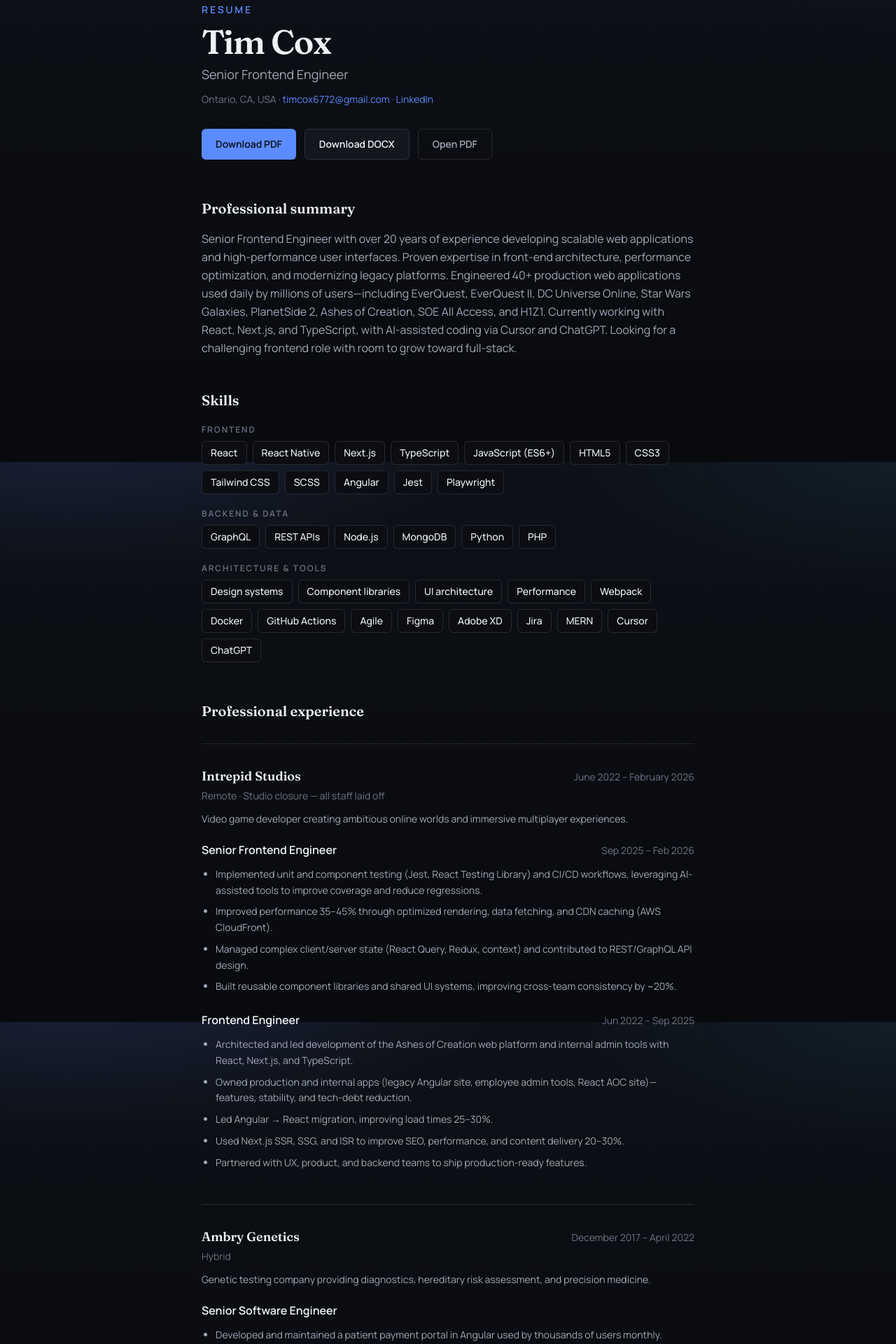
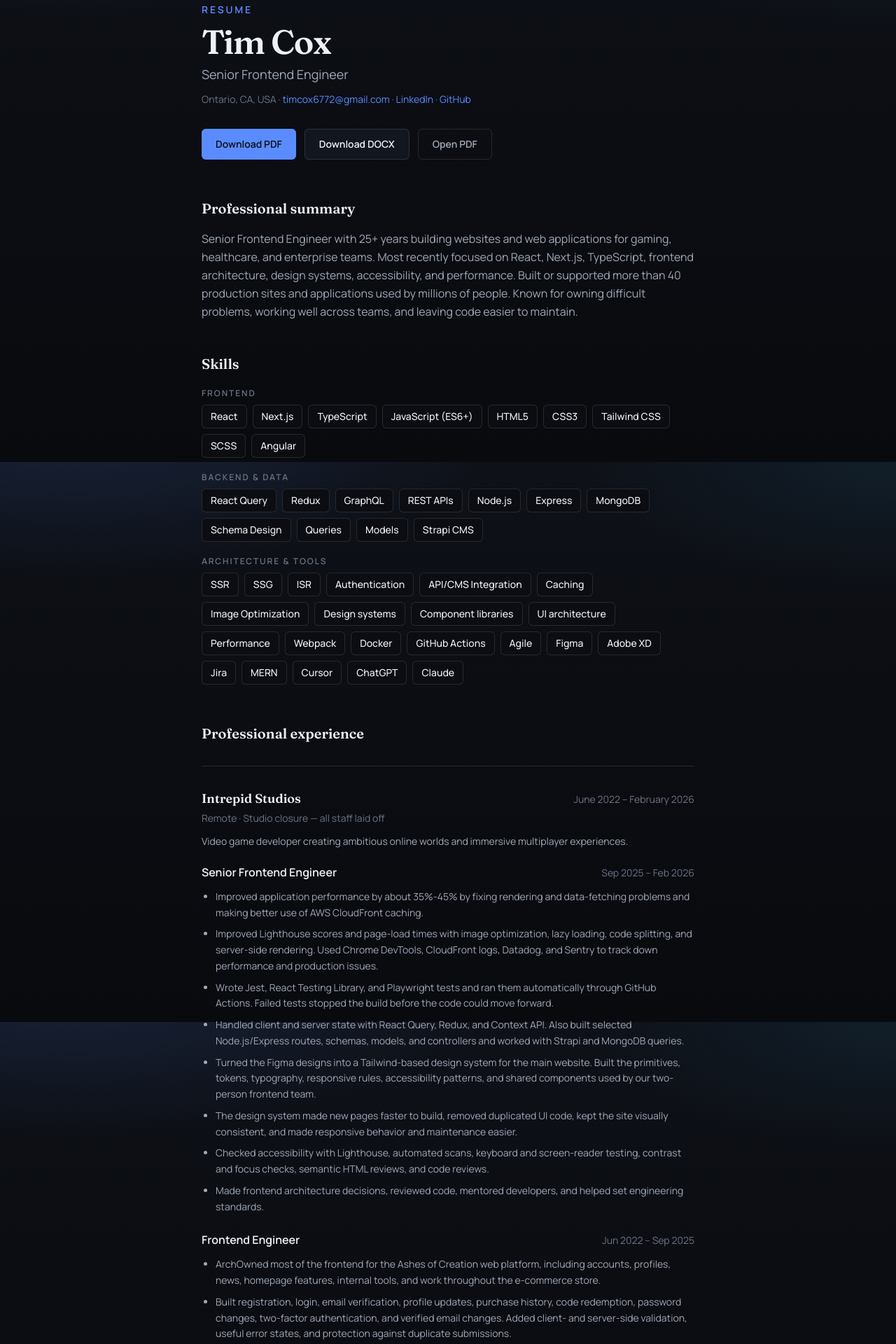
Before and after one commit to Alamias/tim-cox.dev, a Next.js app: page /resume in a window 1280 px wide. Shown: the part 140-2060 px from the top of the page at 70% size. Built offline with nearby package versions, Linux system fonts and the light colour scheme.

Commit message:
Updated resumes, added github link

```diff
--- a/src/app/contact/page.tsx
+++ b/src/app/contact/page.tsx
@@ -43,6 +43,18 @@ export default function ContactPage() {
           <p className="mt-1 text-sm text-ink-muted">Best place for roles and intros</p>
         </a>
         <a
+          href={profile.github}
+          target="_blank"
+          rel="noopener noreferrer"
+          className="rounded-xl border border-line bg-canvas-deep/80 p-6 transition duration-300 hover:-translate-y-1 hover:border-accent/40 hover:bg-canvas-deep hover:shadow-lg hover:shadow-accent/10"
+        >
+          <p className="text-xs font-semibold uppercase tracking-[0.16em] text-ink-faint">
+            GitHub
+          </p>
+          <p className="mt-2 font-display text-xl font-semibold text-ink">@Alamias</p>
+          <p className="mt-1 text-sm text-ink-muted">Code, experiments, and open source</p>
+        </a>
+        <a
           href={`mailto:${profile.email}`}
           className="rounded-xl border border-line bg-canvas-deep/80 p-6 transition duration-300 hover:-translate-y-1 hover:border-accent/40 hover:bg-canvas-deep hover:shadow-lg hover:shadow-accent/10"
         >
@@ -58,7 +70,7 @@ export default function ContactPage() {
         </a>
         <a
           href="/resume"
-          className="rounded-xl border border-line bg-canvas-deep/80 p-6 transition duration-300 hover:-translate-y-1 hover:border-accent/40 hover:bg-canvas-deep hover:shadow-lg hover:shadow-accent/10 sm:col-span-2"
+          className="rounded-xl border border-line bg-canvas-deep/80 p-6 transition duration-300 hover:-translate-y-1 hover:border-accent/40 hover:bg-canvas-deep hover:shadow-lg hover:shadow-accent/10"
         >
           <p className="text-xs font-semibold uppercase tracking-[0.16em] text-ink-faint">
             Resume
--- a/src/app/resume/page.tsx
+++ b/src/app/resume/page.tsx
@@ -45,6 +45,15 @@ export default function ResumePage() {
           className="text-accent hover:text-accent-deep"
         >
           {resume.linkedinLabel}
+        </a>
+        <span className="hidden sm:inline"> · </span>
+        <a
+          href={resume.github}
+          target="_blank"
+          rel="noopener noreferrer"
+          className="text-accent hover:text-accent-deep"
+        >
+          {resume.githubLabel}
         </a>
       </p>
 
--- a/src/components/SiteFooter.tsx
+++ b/src/components/SiteFooter.tsx
@@ -27,6 +27,7 @@ export function SiteFooter() {
             { href: "/about", label: "About" },
             { href: "/contact", label: "Contact" },
             { href: profile.linkedin, label: "LinkedIn", external: true },
+            { href: profile.github, label: "GitHub", external: true },
           ].map((link) =>
             link.external ? (
               <a
--- a/src/data/experience.ts
+++ b/src/data/experience.ts
@@ -34,6 +34,7 @@ export const profile = {
   ],
   email: 'timcox6772@gmail.com',
   linkedin: 'https://www.linkedin.com/in/tim-cox-49788a1',
+  github: 'https://github.com/Alamias',
   skills: [
     'React',
     'Next.js',
@@ -50,7 +51,7 @@ export const profile = {
   ],
   education: {
     school: 'Biola University',
-    focus: 'Communications',
+    focus: 'Coursework in Communications',
     years: '1990 – 1996',
   },
 };
--- a/src/data/resume.ts
+++ b/src/data/resume.ts
@@ -1,179 +1,206 @@
 /** Resume content mirrored from Tim-Cox-Resume (2026) */
 
 export const resumeFiles = {
-  pdf: "/resume/Tim-Cox-Resume.pdf",
-  docx: "/resume/Tim-Cox-Resume.docx",
+  pdf: '/resume/Tim-Cox-Resume.pdf',
+  docx: '/resume/Tim-Cox-Resume.docx',
 } as const;
 
 export const resume = {
-  name: "Tim Cox",
-  title: "Senior Frontend Engineer",
-  location: "Ontario, CA, USA",
-  email: "timcox6772@gmail.com",
-  linkedin: "https://www.linkedin.com/in/tim-cox-49788a1",
-  linkedinLabel: "LinkedIn",
+  name: 'Tim Cox',
+  title: 'Senior Frontend Engineer',
+  location: 'Ontario, CA, USA',
+  email: 'timcox6772@gmail.com',
+  linkedin: 'https://www.linkedin.com/in/tim-cox-49788a1',
+  linkedinLabel: 'LinkedIn',
+  github: 'https://github.com/Alamias',
+  githubLabel: 'GitHub',
   summary:
-    "Senior Frontend Engineer with over 20 years of experience developing scalable web applications and high-performance user interfaces. Proven expertise in front-end architecture, performance optimization, and modernizing legacy platforms. Engineered 40+ production web applications used daily by millions of users—including EverQuest, EverQuest II, DC Universe Online, Star Wars Galaxies, PlanetSide 2, Ashes of Creation, SOE All Access, and H1Z1. Currently working with React, Next.js, and TypeScript, with AI-assisted coding via Cursor and ChatGPT. Looking for a challenging frontend role with room to grow toward full-stack.",
+    'Senior Frontend Engineer with 25+ years building websites and web applications for gaming, healthcare, and enterprise teams. Most recently focused on React, Next.js, TypeScript, frontend architecture, design systems, accessibility, and performance. Built or supported more than 40 production sites and applications used by millions of people. Known for owning difficult problems, working well across teams, and leaving code easier to maintain.',
   skillGroups: [
     {
-      label: "Frontend",
+      label: 'Frontend',
       items: [
-        "React",
-        "React Native",
-        "Next.js",
-        "TypeScript",
-        "JavaScript (ES6+)",
-        "HTML5",
-        "CSS3",
-        "Tailwind CSS",
-        "SCSS",
-        "Angular",
-        "Jest",
-        "Playwright",
+        'React',
+        'Next.js',
+        'TypeScript',
+        'JavaScript (ES6+)',
+        'HTML5',
+        'CSS3',
+        'Tailwind CSS',
+        'SCSS',
+        'Angular',
       ],
     },
     {
-      label: "Backend & data",
-      items: ["GraphQL", "REST APIs", "Node.js", "MongoDB", "Python", "PHP"],
+      label: 'Backend & data',
+      items: [
+        'React Query',
+        'Redux',
+        'GraphQL',
+        'REST APIs',
+        'Node.js',
+        'Express',
+        'MongoDB',
+        'Schema Design',
+        'Queries',
+        'Models',
+        'Strapi CMS',
+      ],
     },
     {
-      label: "Architecture & tools",
+      label: 'Architecture & tools',
       items: [
-        "Design systems",
-        "Component libraries",
-        "UI architecture",
-        "Performance",
-        "Webpack",
-        "Docker",
-        "GitHub Actions",
-        "Agile",
-        "Figma",
-        "Adobe XD",
-        "Jira",
-        "MERN",
-        "Cursor",
-        "ChatGPT",
+        'SSR',
+        'SSG',
+        'ISR',
+        'Authentication',
+        'API/CMS Integration',
+        'Caching',
+        'Image Optimization',
+        'Design systems',
+        'Component libraries',
+        'UI architecture',
+        'Performance',
+        'Webpack',
+        'Docker',
+        'GitHub Actions',
+        'Agile',
+        'Figma',
+        'Adobe XD',
+        'Jira',
+        'MERN',
+        'Cursor',
+        'ChatGPT',
+        'Claude',
       ],
     },
   ],
   experience: [
     {
-      company: "Intrepid Studios",
-      note: "Studio closure — all staff laid off",
-      location: "Remote",
-      period: "June 2022 – February 2026",
+      company: 'Intrepid Studios',
+      note: 'Studio closure — all staff laid off',
+      location: 'Remote',
+      period: 'June 2022 – February 2026',
       blurb:
-        "Video game developer creating ambitious online worlds and immersive multiplayer experiences.",
+        'Video game developer creating ambitious online worlds and immersive multiplayer experiences.',
       roles: [
         {
-          title: "Senior Frontend Engineer",
-          period: "Sep 2025 – Feb 2026",
+          title: 'Senior Frontend Engineer',
+          period: 'Sep 2025 – Feb 2026',
           bullets: [
-            "Implemented unit and component testing (Jest, React Testing Library) and CI/CD workflows, leveraging AI-assisted tools to improve coverage and reduce regressions.",
-            "Improved performance 35–45% through optimized rendering, data fetching, and CDN caching (AWS CloudFront).",
-            "Managed complex client/server state (React Query, Redux, context) and contributed to REST/GraphQL API design.",
-            "Built reusable component libraries and shared UI systems, improving cross-team consistency by ~20%.",
+            'Improved application performance by about 35%-45% by fixing rendering and data-fetching problems and making better use of AWS CloudFront caching.',
+            'Improved Lighthouse scores and page-load times with image optimization, lazy loading, code splitting, and server-side rendering. Used Chrome DevTools, CloudFront logs, Datadog, and Sentry to track down performance and production issues.',
+            'Wrote Jest, React Testing Library, and Playwright tests and ran them automatically through GitHub Actions. Failed tests stopped the build before the code could move forward.',
+            'Handled client and server state with React Query, Redux, and Context API. Also built selected Node.js/Express routes, schemas, models, and controllers and worked with Strapi and MongoDB queries.',
+            'Turned the Figma designs into a Tailwind-based design system for the main website. Built the primitives, tokens, typography, responsive rules, accessibility patterns, and shared components used by our two-person frontend team.',
+            'The design system made new pages faster to build, removed duplicated UI code, kept the site visually consistent, and made responsive behavior and maintenance easier.',
+            'Checked accessibility with Lighthouse, automated scans, keyboard and screen-reader testing, contrast and focus checks, semantic HTML reviews, and code reviews.',
+            'Made frontend architecture decisions, reviewed code, mentored developers, and helped set engineering standards.',
           ],
         },
         {
-          title: "Frontend Engineer",
-          period: "Jun 2022 – Sep 2025",
+          title: 'Frontend Engineer',
+          period: 'Jun 2022 – Sep 2025',
           bullets: [
-            "Architected and led development of the Ashes of Creation web platform and internal admin tools with React, Next.js, and TypeScript.",
-            "Owned production and internal apps (legacy Angular site, employee admin tools, React AOC site)—features, stability, and tech-debt reduction.",
-            "Led Angular → React migration, improving load times 25–30%.",
-            "Used Next.js SSR, SSG, and ISR to improve SEO, performance, and content delivery 20–30%.",
-            "Partnered with UX, product, and backend teams to ship production-ready features.",
+            'ArchOwned most of the frontend for the Ashes of Creation web platform, including accounts, profiles, news, homepage features, internal tools, and work throughout the e-commerce store.',
+            'Built registration, login, email verification, profile updates, purchase history, code redemption, password changes, two-factor authentication, and verified email changes. Added client- and server-side validation, useful error states, and protection against duplicate submissions.',
+            'Connected Strapi to Next.js through GraphQL and used tag-based invalidation to keep published content current. Built article lists and pages, featured news, pagination, tag filtering, dynamic routes, and responsive images.',
+            'Built homepage pieces such as hero banners, calls to action, promotions, media galleries, video, carousels, and community content. Also worked on product cards, cart and checkout flows, promotions, entitlements, and store API integration.',
+            'Built tools for support and operations teams to search MongoDB and manage accounts, permissions, bans, game packages, and entitlements. Protected sensitive actions with Auth0, role-based access, protected routes, and validation.',
+            'Rebuilt legacy Angular applications in React and Next.js, cutting technical debt and improving load times by about 25%-30%.',
+            'Used SSR, SSG, ISR, and caching in Next.js to improve SEO, performance, and content delivery by about 20%-30%.',
           ],
         },
       ],
     },
     {
-      company: "Ambry Genetics",
-      location: "Hybrid",
-      period: "December 2017 – April 2022",
+      company: 'Ambry Genetics',
+      location: 'Hybrid',
+      period: 'December 2017 – April 2022',
       blurb:
-        "Genetic testing company providing diagnostics, hereditary risk assessment, and precision medicine.",
+        'Genetic testing company providing diagnostics, hereditary risk assessment, and precision medicine.',
       roles: [
         {
-          title: "Senior Software Engineer",
+          title: 'Senior Software Engineer',
           bullets: [
-            "Developed and maintained a patient payment portal in Angular used by thousands of users monthly.",
-            "Built Angular and React apps across multiple production systems during a frontend transition.",
-            "Led Bootstrap 2 → 4 migration improving accessibility and mobile responsiveness.",
-            "Created shared UI components and patterns, cutting new-feature development time 15–20%.",
-            "Built internal billing apps used daily by operations teams.",
-            "Refactored UI architecture for reuse and lower maintenance overhead; improved Webpack build/deploy workflows.",
+            'Was the only frontend engineer for two healthcare applications: a patient payment portal used by thousands each month and an end-to-end sample-kit fulfillment system.',
+            'Built the Angular frontend for the payment portal, including forms, invoices, credit-card integration, validation, API integration, responsive accessibility, confirmation screens, and error handling.',
+            'Built the React frontend for the sample-kit system. It handled orders, patient information, kit selection, address validation, inventory, shipping labels, tracking, returned samples, and status updates.',
+            'Led a Bootstrap 2-to-4 migration that improved accessibility and responsive behavior across key applications.',
+            'Created reusable UI components and patterns that reduced development time for new features by 15%-20%.',
+            'Cleaned up the frontend architecture and improved the Webpack build and deployment process, making the applications easier to maintain and reducing environment problems.',
           ],
         },
       ],
     },
     {
-      company: "NetBrains",
-      location: "",
-      period: "November 2015 – October 2017",
+      company: 'NetBrains',
+      location: '',
+      period: 'November 2015 – October 2017',
       blurb:
-        "Network automation platform improving infrastructure visibility and enterprise operational efficiency.",
+        'Network automation platform improving infrastructure visibility and enterprise operational efficiency.',
       roles: [
         {
-          title: "Senior Software Engineer",
+          title: 'Senior Software Engineer',
           bullets: [
-            "Developed Angular applications including Clarity (end-to-end allergy testing for nurses) and maintained company web platforms.",
-            "Introduced Webpack to modernize build processes and improve deployment reliability.",
-            "Partnered with backend engineers on frontend practices and UI consistency.",
+            'Was the only frontend developer for Clarity, an Angular application used by nurses for allergy testing. Built patient intake, test setup, results, dosage calculations, treatment schedules, reporting, validation, API integration, and the responsive interface.',
+            'The application replaced manual steps, helped nurses move through testing faster, and reduced errors. Introduced Webpack and worked with backend engineers to improve consistency and deployments.',
+            'Introduced Webpack to modernize build processes and improve deployment reliability.',
+            'Partnered with backend engineers on frontend practices and UI consistency.',
           ],
         },
       ],
     },
     {
-      company: "Disney Consumer Products",
-      note: "Department closed",
-      location: "",
-      period: "July 2015 – September 2015",
+      company: 'Disney Consumer Products',
+      note: 'Department closed',
+      location: '',
+      period: 'July 2015 – September 2015',
       blurb:
-        "Global consumer products division for licensed merchandise, retail, and brand experiences.",
+        'Global consumer products division for licensed merchandise, retail, and brand experiences.',
       roles: [
         {
-          title: "Senior Web Developer",
+          title: 'Senior Web Developer',
           bullets: [
-            "Built backend and web systems with Java, JSP, PHP, and MySQL for Disney’s Imagicademy learning suite.",
-            "Configured Apache Tomcat and Spring development environments.",
-            "Built email capture systems supporting marketing initiatives.",
+            "Built Java, JSP, PHP, and MySQL features for Disney's Imagicademy learning suite and created email-capture services for marketing campaigns.",
+            'Configured Apache Tomcat and Spring development environments.',
+            'Built email capture systems supporting marketing initiatives.',
           ],
         },
       ],
     },
     {
-      company: "Sony Online Entertainment",
-      location: "",
-      period: "June 1999 – July 2015",
+      company: 'Sony Online Entertainment',
+      location: '',
+      period: 'June 1999 – July 2015',
       blurb:
-        "Video game publisher for online multiplayer games and interactive entertainment.",
+        'Video game publisher for online multiplayer games and interactive entertainment.',
       roles: [
         {
-          title: "Senior Web Developer",
-          period: "Jul 2010 – Jul 2015",
+          title: 'Senior Web Developer',
+          period: 'Jul 2010 – Jul 2015',
           bullets: [
-            "Implemented A/B testing that improved player engagement by ~30%.",
-            "Developed web systems supporting Sony’s online gaming platforms, contributing to 10%+ growth in user acquisition.",
+            "Built and supported more than 40 production websites and applications across SOE's portfolio. Major properties reached up to 2 million daily pageviews",
+            'Tested different registration flows, calls to action, and page layouts with Tealium, Google Analytics, and Google Tag Manager, improving player engagement by about 30%.',
+            'Mentored junior developers, reviewed code, and worked directly with game teams, designers, artists, and backend developers on launches and live updates.',
           ],
         },
         {
-          title: "Web Developer",
-          period: "Jun 1999 – Jul 2010",
+          title: 'Web Developer',
+          period: 'Jun 1999 – Jul 2010',
           bullets: [
-            "Created and supported PlayStation 2 online store and registration flows, contributing to a 15–20% increase in digital transactions.",
-            "Built AJAX-driven player account management systems to support sales and revenue.",
-            "Delivered web features for major game launches and retention initiatives.",
-            "Supported titles such as Wheel of Fortune Online and JEOPARDY! Online with Dynamo, HTML, CSS, and JavaScript.",
+            'Built game websites, internal tools, account systems, forums, character-data pages, expansion sales, promotions, launch and download pages, and marketing campaigns.',
+            'Worked on nearly every SOE web property during my 16 years there, from Wheel of Fortune Online and JEOPARDY! Online through EverQuest, Star Wars Galaxies, PlanetSide, DC Universe Online, and H1Z1.',
+            "Built and supported PlayStation 3's online store and registration flow, contributing to an estimated 15%-20% increase in digital transactions",
+            'Built AJAX account and commerce systems with JavaScript, jQuery, HTML, CSS, PHP, Dynamo, REST APIs, CMS platforms, CDN delivery, responsive design, and automated deployments.',
           ],
         },
       ],
     },
   ],
   education: {
-    school: "Biola University",
-    focus: "Communications",
-    location: "La Mirada, California",
+    school: 'Biola University',
+    focus: 'Coursework in Communications',
+    location: 'La Mirada, California',
   },
 } as const;
--- a/src/data/seo.ts
+++ b/src/data/seo.ts
@@ -17,6 +17,7 @@ export const site = {
   location: profile.location,
   email: profile.email,
   linkedin: profile.linkedin,
+  github: profile.github,
   keywords: [
     "Tim Cox",
     "Tim Cox frontend developer",
@@ -137,7 +138,7 @@ export function personJsonLd() {
             addressCountry: "US",
           },
         },
-        sameAs: [site.linkedin],
+        sameAs: [site.linkedin, site.github],
         knowsLanguage: "en",
         knowsAbout: [
           "Frontend development",
```
Also changed, not shown: 2 other files (tests, documents, lock files or other folders).
